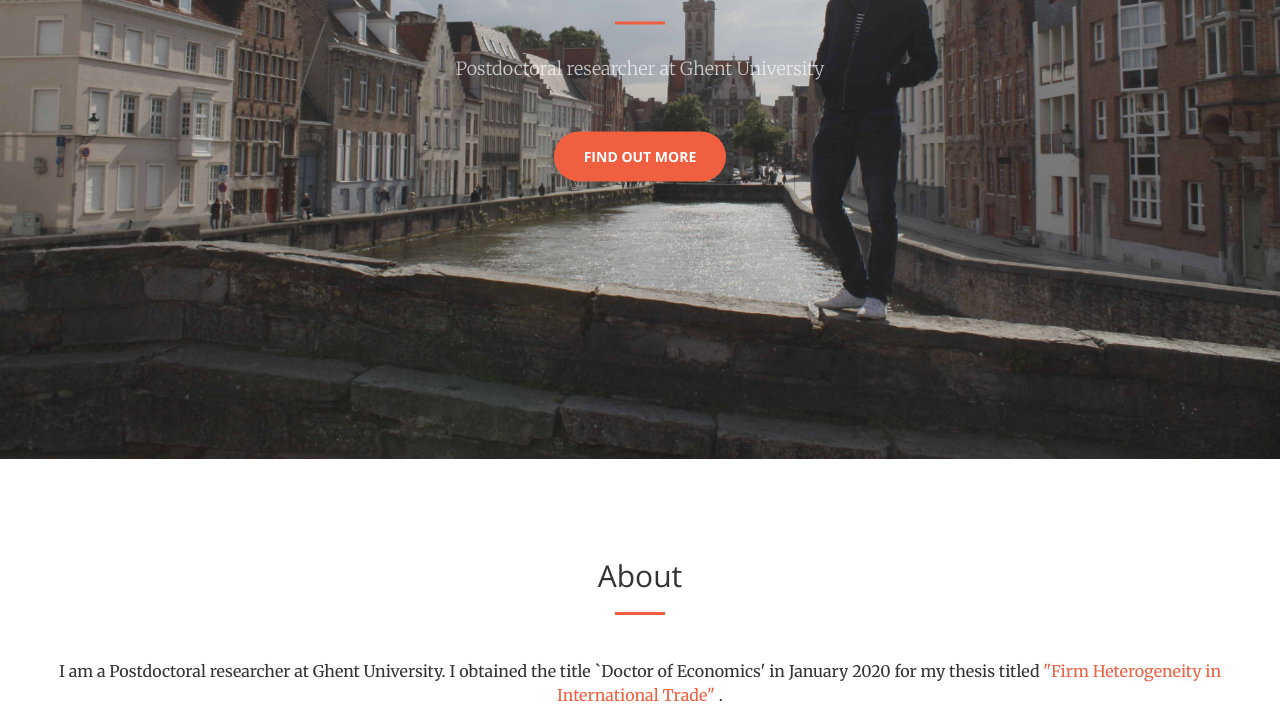
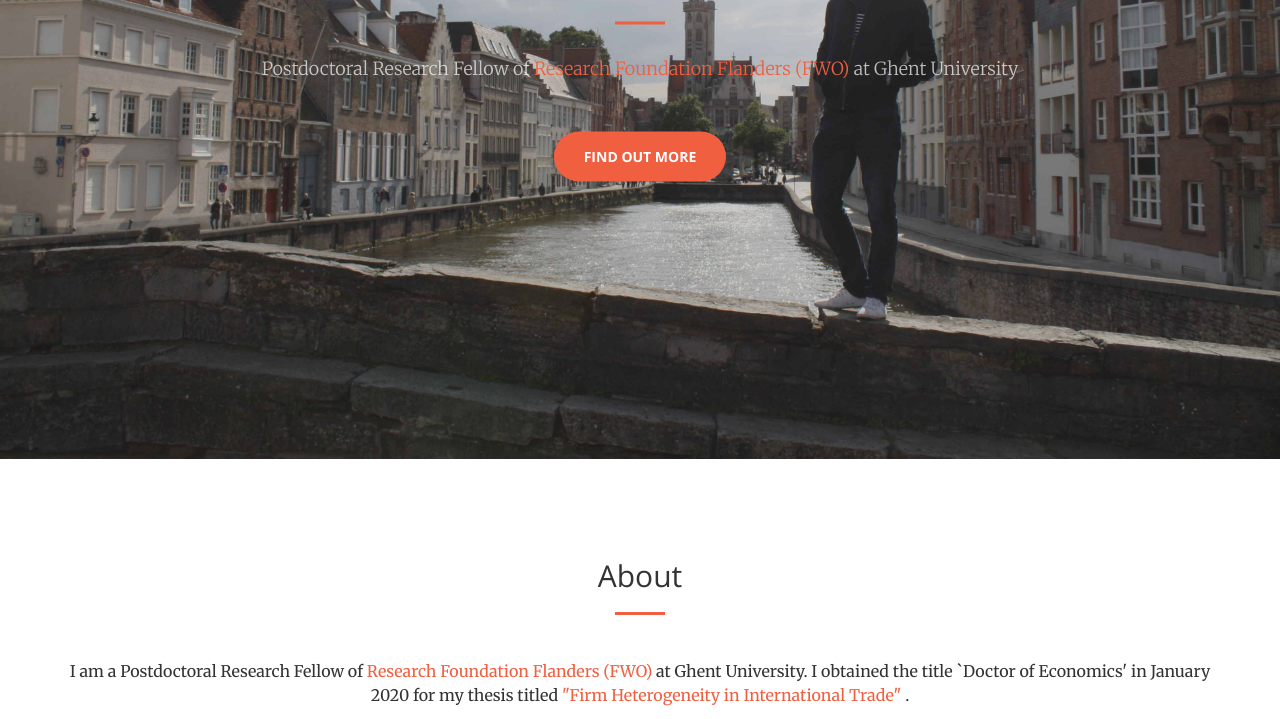
Before and after one commit to ruben0dewitte/ruben0dewitte.github.io, a website: page index.html in a window 1280 px wide. Shown: the part 341-1060 px from the top of the page. Drawn offline with nearby package versions, Linux system fonts and the light colour scheme.

Commit message:
Update index.html
Add FWO affiliation

```diff
--- a/index.html
+++ b/index.html
@@ -96,7 +96,7 @@
             <div class="header-content-inner">
                 <h1 id="homeHeading"> dr. Ruben Dewitte </h1>
                 <hr>
-                <p>Postdoctoral researcher at Ghent University</p>
+                <p>Postdoctoral Research Fellow of <a href="https://www.fwo.be/en/" target="_blank" >Research Foundation Flanders (FWO)</a> at Ghent University</p>
                 <a href="#about" class="btn btn-primary btn-xl page-scroll">Find Out More</a>
             </div>
         </div>
@@ -109,7 +109,7 @@
                     <h2 class="section-heading">About</h2>
                     <hr class="primary">
 			<div class="text-left">
-                    		<center> <p > <br> I am a Postdoctoral researcher at Ghent University. I obtained the title `Doctor of Economics' in January 2020 for my thesis titled <a href="https://hdl.handle.net/1854/LU-8644700" target="_blank" > "Firm Heterogeneity in International Trade" </a> .	</p>
+                    		<center> <p > <br> I am a Postdoctoral Research Fellow of <a href="https://www.fwo.be/en/" target="_blank" >Research Foundation Flanders (FWO)</a> at Ghent University. I obtained the title `Doctor of Economics' in January 2020 for my thesis titled <a href="https://hdl.handle.net/1854/LU-8644700" target="_blank" > "Firm Heterogeneity in International Trade" </a> .	</p>
                     		<p >My research focuses on the topics of International Economics and Applied Microeconomics. My current work concentrates on the definition, characterization and measurement of firm-level heterogeneity in international trade. </p>
 				<p> Please find an overview of my experience and other qualifications below: </p>
 				<div class=" text-center">
```
